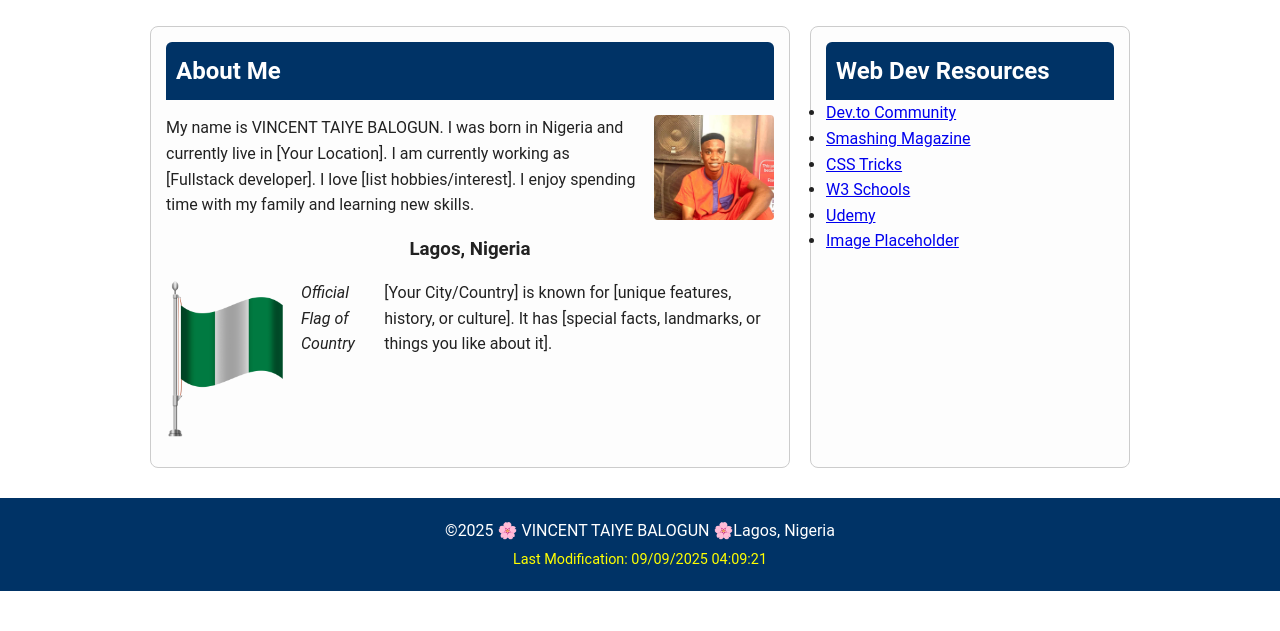
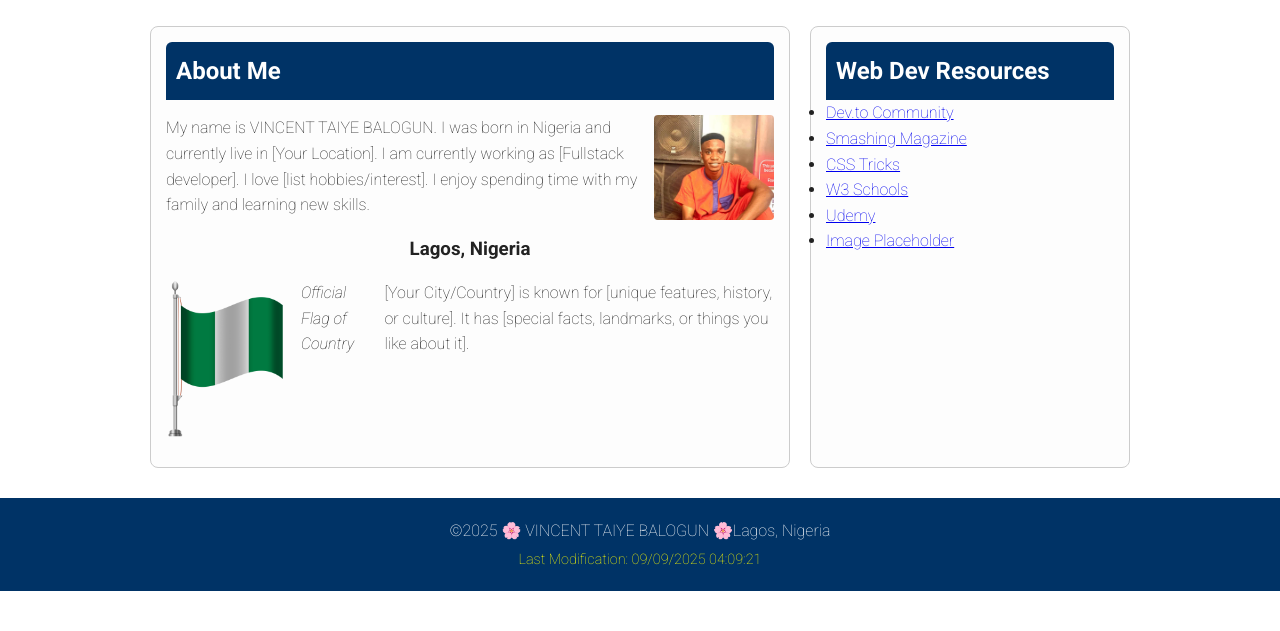
Before and after one commit to vincentcentwise/wdd131, a plain HTML site: page index.html in a window 1280 px wide. Shown: the part 169-800 px from the top of the page. Drawn offline with Linux system fonts and the light colour scheme.

Commit message:
font added

```diff
--- a/index.html
+++ b/index.html
@@ -9,7 +9,9 @@
     content="WDD 131 – Dynamic Web Fundamentals |  VINCENT TAIYE BALOGUN| About me, web development resources, and portfolio project links.">
   <meta name="author" content="VINCENT TAIYE BALOGUN">
 
-
+  <link rel="preconnect" href="https://fonts.googleapis.com">
+<link rel="preconnect" href="https://fonts.gstatic.com" crossorigin>
+<link href="https://fonts.googleapis.com/css2?family=Roboto:ital,wght@0,100..900;1,100..900&display=swap" rel="stylesheet">
   <!-- Styles -->
   <link rel="stylesheet" href="styles/base.css">
 
--- a/styles/base.css
+++ b/styles/base.css
@@ -11,6 +11,8 @@ body {
     line-height: 1.6;
     background-color: #fff;
     color: #222;
+  font-optical-sizing: auto;
+  font-weight: 100;
 
 }
 
```
